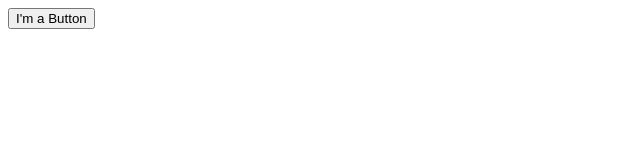
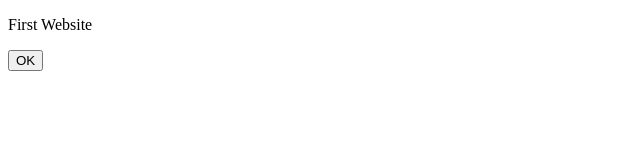
Before and after one commit to MaciejSzerwinski/QRCodeScaner, a plain HTML site: page index.html in a window 1280 px wide. Shown: the whole page, without its empty margins (0-640 px from the left). Drawn offline with Linux system fonts and the light colour scheme.

Commit message:
Update index.html

```diff
--- a/index.html
+++ b/index.html
@@ -5,7 +5,8 @@
     </head>
     <body>
 
-        <button>I'm a Button</button>
+        <p> First Website </p>
+        <button type="button" onclick="ok.performClick();">OK</button>
 
     </body>
     </html>
```
